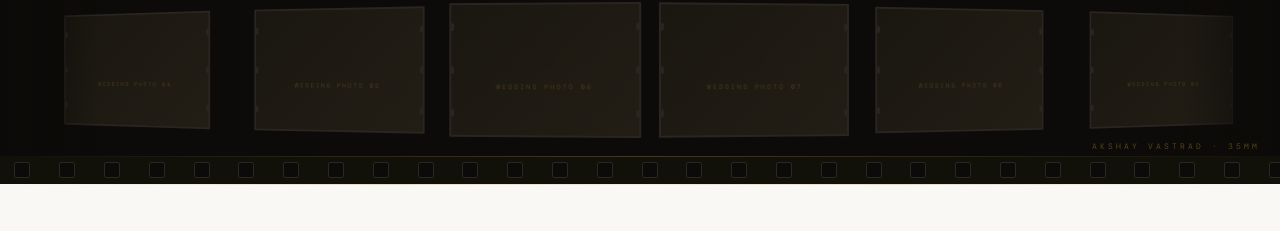
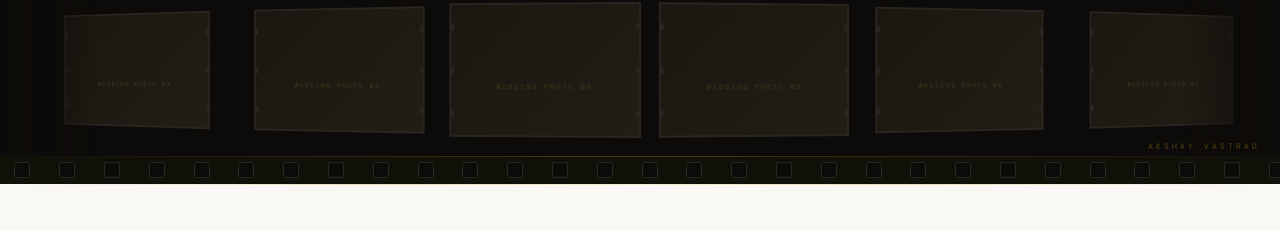
Before and after one commit to bot086/repository-akimain, a Next.js app in the folder frontend/: page / in a window 1280 px wide. Shown: the part 7181-7412 px from the top of the page. Built offline with nearby package versions, Linux system fonts and the light colour scheme; no server answers; a web font is replaced by a local one.

Commit message:
Fix FilmReel: show real photos as soon as 1+ uploaded, not requiring 8+

```diff
--- a/frontend/components/FilmReel.tsx
+++ b/frontend/components/FilmReel.tsx
@@ -33,7 +33,7 @@ export default function FilmReel({ projects: initialProjects = [] }: Props) {
 
   // Always re-fetch on mount so newly uploaded photos show up
   useEffect(() => {
-    getAllProjects().then(setProjects).catch(() => {});
+    getAllProjects().then(setProjects).catch(() => { });
   }, []);
 
   // Collect real photos or fall back to placeholders
@@ -42,7 +42,7 @@ export default function FilmReel({ projects: initialProjects = [] }: Props) {
       .filter(m => m.media_type === "photo")
       .map(m => ({ id: m.id, url: m.url, alt: m.alt_text ?? p.title }))
   );
-  const frames: Frame[] = realPhotos.length >= 8 ? realPhotos : PLACEHOLDER_FRAMES;
+  const frames: Frame[] = realPhotos.length >= 1 ? realPhotos : PLACEHOLDER_FRAMES;
 
   // Triple the frames for seamless infinite loop
   const tripled = [...frames, ...frames, ...frames];
@@ -91,7 +91,7 @@ export default function FilmReel({ projects: initialProjects = [] }: Props) {
 
     animRef.current = requestAnimationFrame(animate);
     return () => cancelAnimationFrame(animRef.current);
-  }, [frames.length, TOTAL_ONE_SET]);
+  }, [frames.length, TOTAL_ONE_SET, realPhotos.length]);
 
   return (
     <div className="relative w-full overflow-hidden select-none"
@@ -195,7 +195,7 @@ export default function FilmReel({ projects: initialProjects = [] }: Props) {
       <div className="absolute bottom-7 right-5 pointer-events-none">
         <span className="font-mono text-[8px] tracking-[0.4em] uppercase"
           style={{ color: "rgba(196,149,42,0.4)" }}>
-          AKSHAY VASTRAD · 35MM
+          AKSHAY VASTRAD
         </span>
       </div>
     </div>
```
Also changed, not shown: 2 other files (tests, documents, lock files or other folders).
